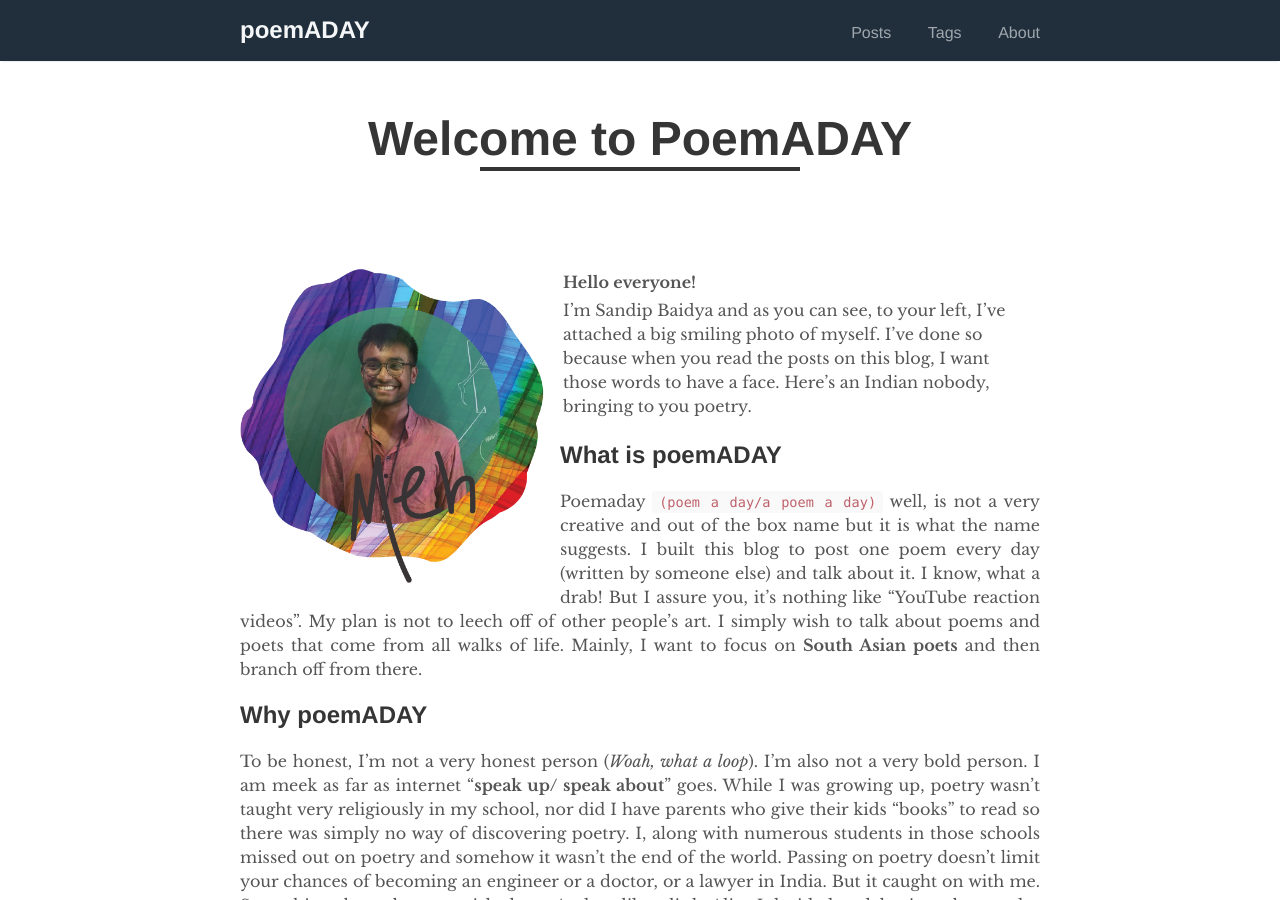
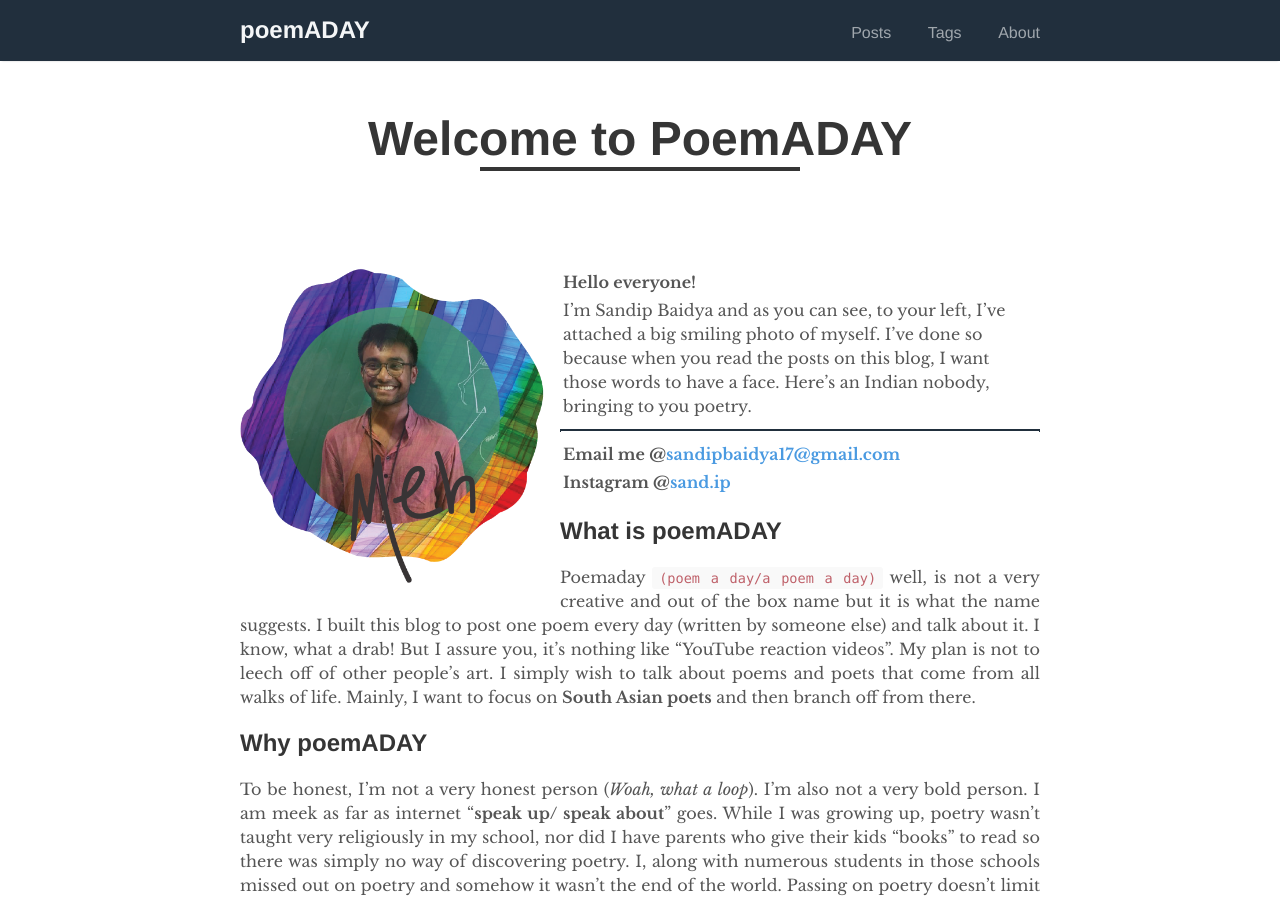
Before and after one commit to sandip-baidya/poemaday, a Jekyll site: the page built from _pages/about.md, in a window 1280 px wide and 900 px high. Built offline with Jekyll 4.4.1, drawn with Linux system fonts in a browser that asks for light colours; some of the changed lines change nothing that is shown.

Commit message:
image fix done, modified about page with contact info

```diff
--- a/_config.yml
+++ b/_config.yml
@@ -36,3 +36,6 @@ exclude: [ Gemfile, Gemfile.lock, tale.gemspec ]
 
 # Disqus (Set to your disqus id)
 disqus: poemaday-1
+
+# Google Analytics
+google_analytics: G-HVRFSZQQPD
--- a/_includes/analytics.html
+++ b/_includes/analytics.html
@@ -1,6 +1,8 @@
+<script async src="https://www.googletagmanager.com/gtag/js?id=G-3H29R81D26"></script>
 <script>
-  window.ga=window.ga||function(){(ga.q=ga.q||[]).push(arguments)};ga.l=+new Date;
-  ga('create', '{{ site.google_analytics }}', 'auto');
-  ga('send', 'pageview');
+  window.dataLayer = window.dataLayer || [];
+  function gtag(){dataLayer.push(arguments);}
+  gtag('js', new Date());
+
+  gtag('config', '{{ site.google_analytics }}');
 </script>
-<script async src='https://www.google-analytics.com/analytics.js'></script>
--- a/_layouts/about_layout.html
+++ b/_layouts/about_layout.html
@@ -23,7 +23,7 @@ layout: default
 
   {% if page.image %}
   <div class="float-left" style="width: {{ page.width }}%" >
-    <img src="{{page.image}}">
+    <img src="{{ page.image | prepend: site.baseurl }}">
   </div>
   {% endif %}
 
--- a/_pages/about.md
+++ b/_pages/about.md
@@ -8,7 +8,11 @@ comments: false
 ---
 
 |**Hello everyone!**
-| I'm Sandip Baidya and as you can see, to your left, I've attached a big smiling photo of myself. I've done so because when you read the posts on this blog, I want those words to have a face. Here's an Indian nobody, bringing to you poetry.
+|I'm Sandip Baidya and as you can see, to your left, I've attached a big smiling photo of myself. I've done so because when you read the posts on this blog, I want those words to have a face. Here's an Indian nobody, bringing to you poetry.
+
+<hr style="border:0.1rem dotted #212F3D; background: #212F3D;">
+|**Email me @<sandipbaidya17@gmail.com>**
+|**Instagram @[sand.ip](https://www.instagram.com/sand.ip/)**
 
 ## What is poemADAY
 
```
Also changed, not shown: _includes/head.html (line endings or trailing spaces), 5 other files.
